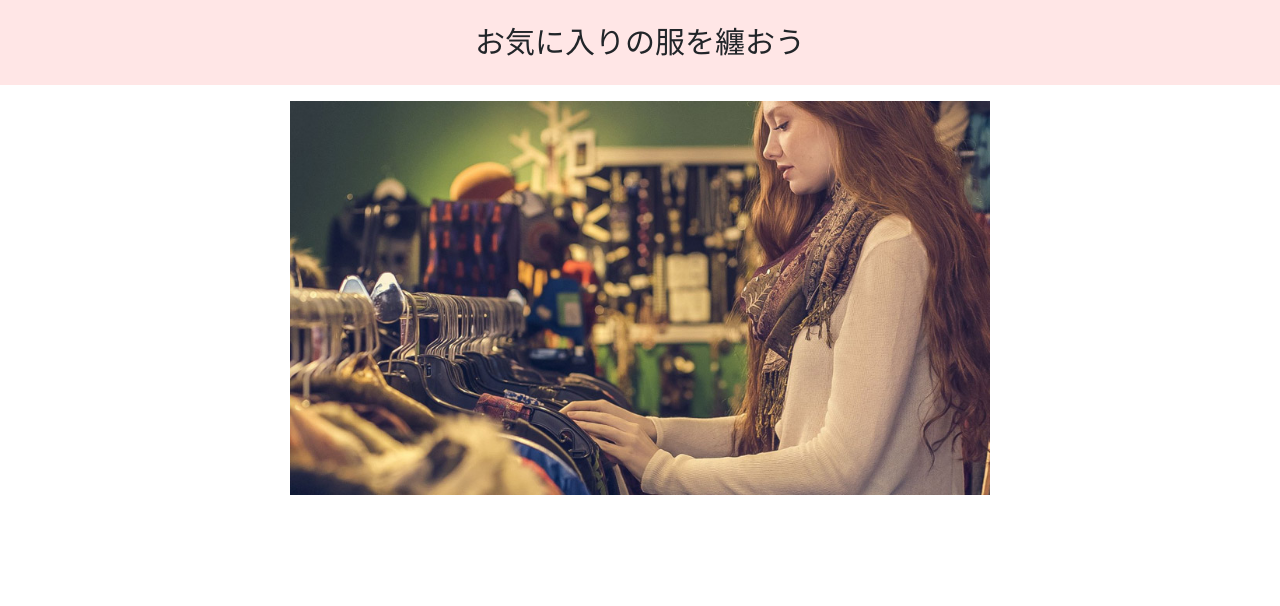
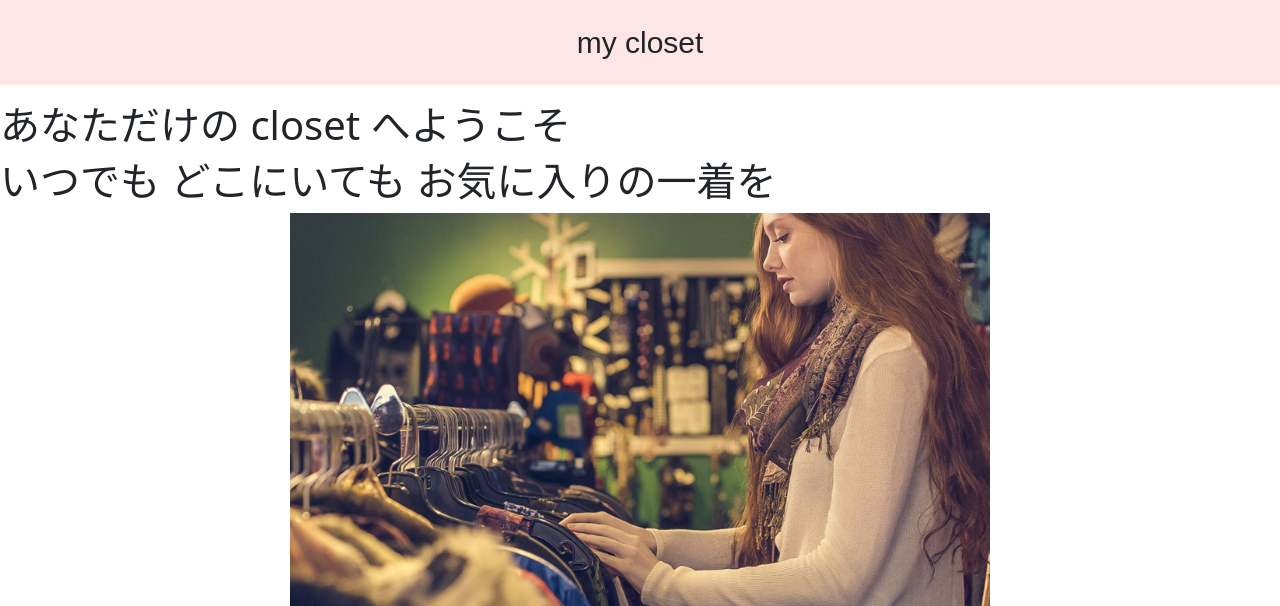
Before and after one commit to sumika0119/ClosetRepository, a Django app: page /accounts/ in a window 1280 px wide. Shown: the part 59-665 px from the top of the page. Run offline with Django 4.2, Linux system fonts and the light colour scheme.

Commit message:
ホームページに文章挿入しアプリ名変更”

```diff
--- a/closet_project/templates/accounts/home.html
+++ b/closet_project/templates/accounts/home.html
@@ -8,8 +8,10 @@
     {% endfor %}
   {% endif %}
 
-  <p class="custom-paragraph">お気に入りの服を纏おう</p>
+  <p class="custom-paragraph">my closet</p>
 
+  <h1 class="heading1">あなただけの closet へようこそ</h1>
+  <h1 class="heading1">いつでも どこにいても お気に入りの一着を</h1>
 
   <div class="image-container">
   <img src="{% static 'accounts/images/clothes.jpg' %}" class="custom-image">
```
